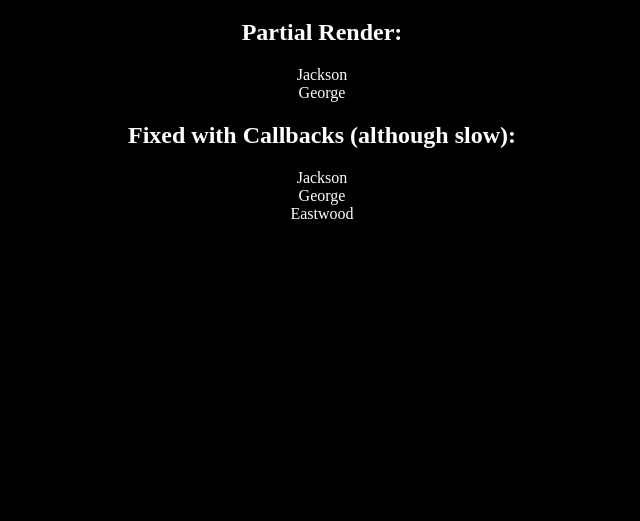
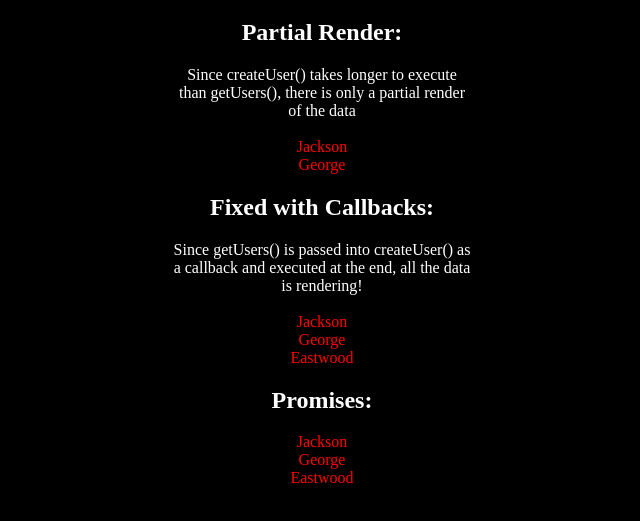
Before and after one commit to walterswoodward/async_js_crash_course, a plain HTML site: page index.html in a window 1280 px wide. Shown: the part 61-582 px from the top of the page, without its empty margins (318-958 px from the left). Drawn offline with Linux system fonts and the light colour scheme; no server answers.

Commit message:
index.html restruct and styling complete

```diff
--- a/index.html
+++ b/index.html
@@ -2,28 +2,44 @@
 
 <html>
   <head>
-    <meta charset="UTF-8"/>
-    <meta name="viewport" content="width=device-width, initial-scale=1.0"/>
-    <meta http-equiv="X-UA-Compatible" content="ie=edge">
+    <meta charset="UTF-8" />
+    <meta name="viewport" content="width=device-width, initial-scale=1.0" />
+    <meta http-equiv="X-UA-Compatible" content="ie=edge" />
     <title>Async JS</title>
-    <link rel="stylesheet" href="styles.css"/>
-
+    <link rel="stylesheet" href="styles.css" />
   </head>
   <body>
     <h1>Asynchronous Functions</h1>
     <div>
       <h2>Partial Render:</h2>
-      <div id=partial target="_self">
+      <p>
+        Since createUser() takes longer to execute than getUsers(), there is
+        only a partial render of the data
+      </p>
+      <br />
+      <div id="partial" class="js_text"></div>
+    </div>
 
-        </div>
+    <div>
+      <h2>Fixed with Callbacks:</h2>
+      <p>
+        Since getUsers() is passed into createUser() as a callback and executed
+        at the end, all the data is rendering!
+      </p>
+      <br />
+      <div id="callback" class="js_text"></div>
     </div>
-      <script src="./partialRender.js"></script>
-      <div>
-          <h2>Fixed with Callbacks (although slow):</h2>
-          <div id=callback target="_self">
+    <div>
+      <h2>Promises:</h2>
+      <div id="promise" class="js_text"></div>
+    </div>
+    <script src="./partialRender.js"></script>
+    <script src="./callbacks.js"></script>
+    <script src="./promises.js"></script>
+    <script src="./promise_all.js"></script>
+    <script src="./async_await.js"></script>
+    <script src="./async_await_fetch.js"></script>
 
-          </div>
-        </div>
-    <script src="./callbacks.js"></script>
+
   </body>
 </html>
--- a/styles.css
+++ b/styles.css
@@ -4,4 +4,14 @@ body {
   list-style-type: none;
   background: black;
   color: white;
+  font-size: 1rem;
 }
+
+p {
+  width: 300px;
+  margin: auto;
+}
+
+.js_text {
+  color: red;
+}
```
